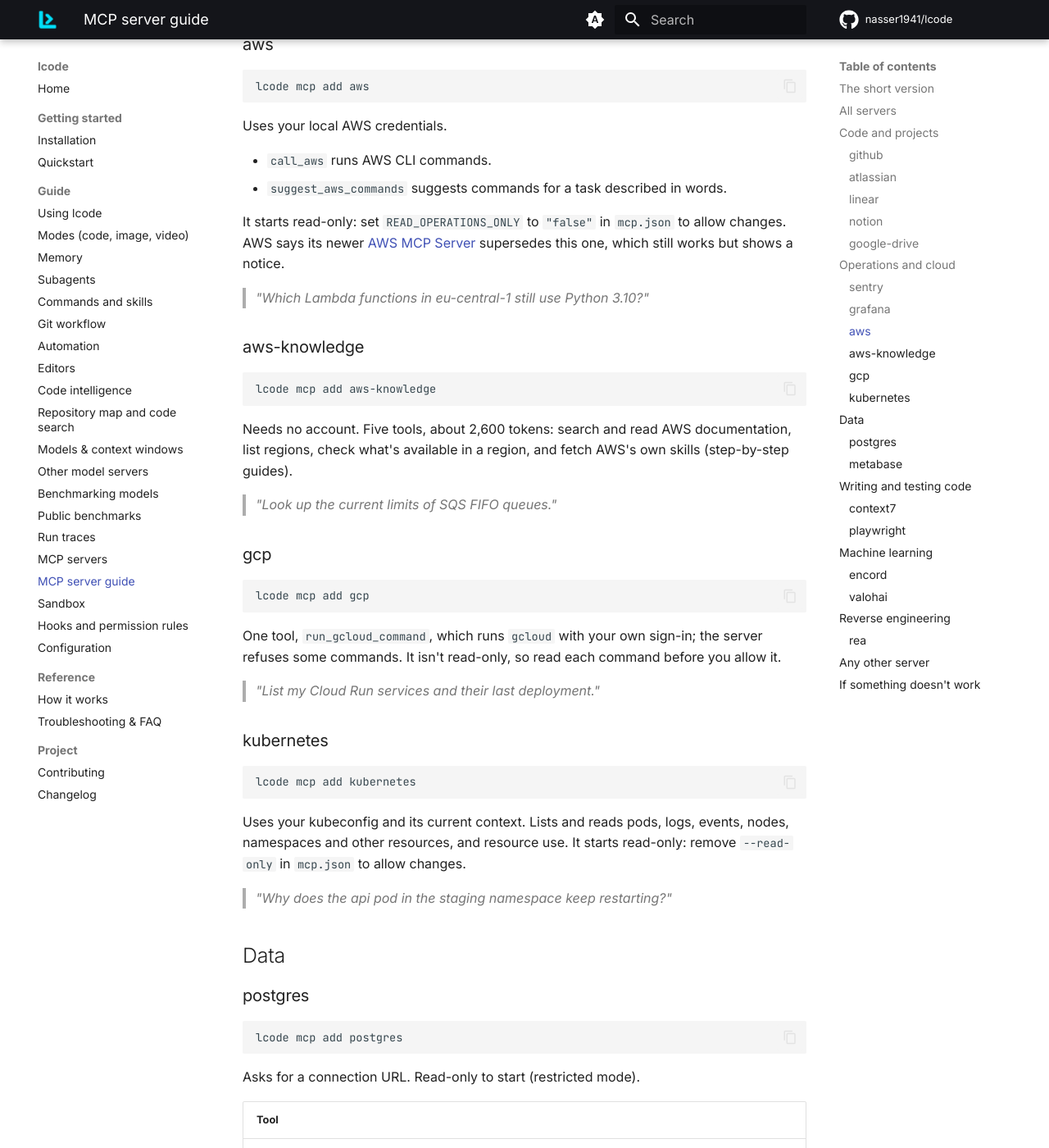
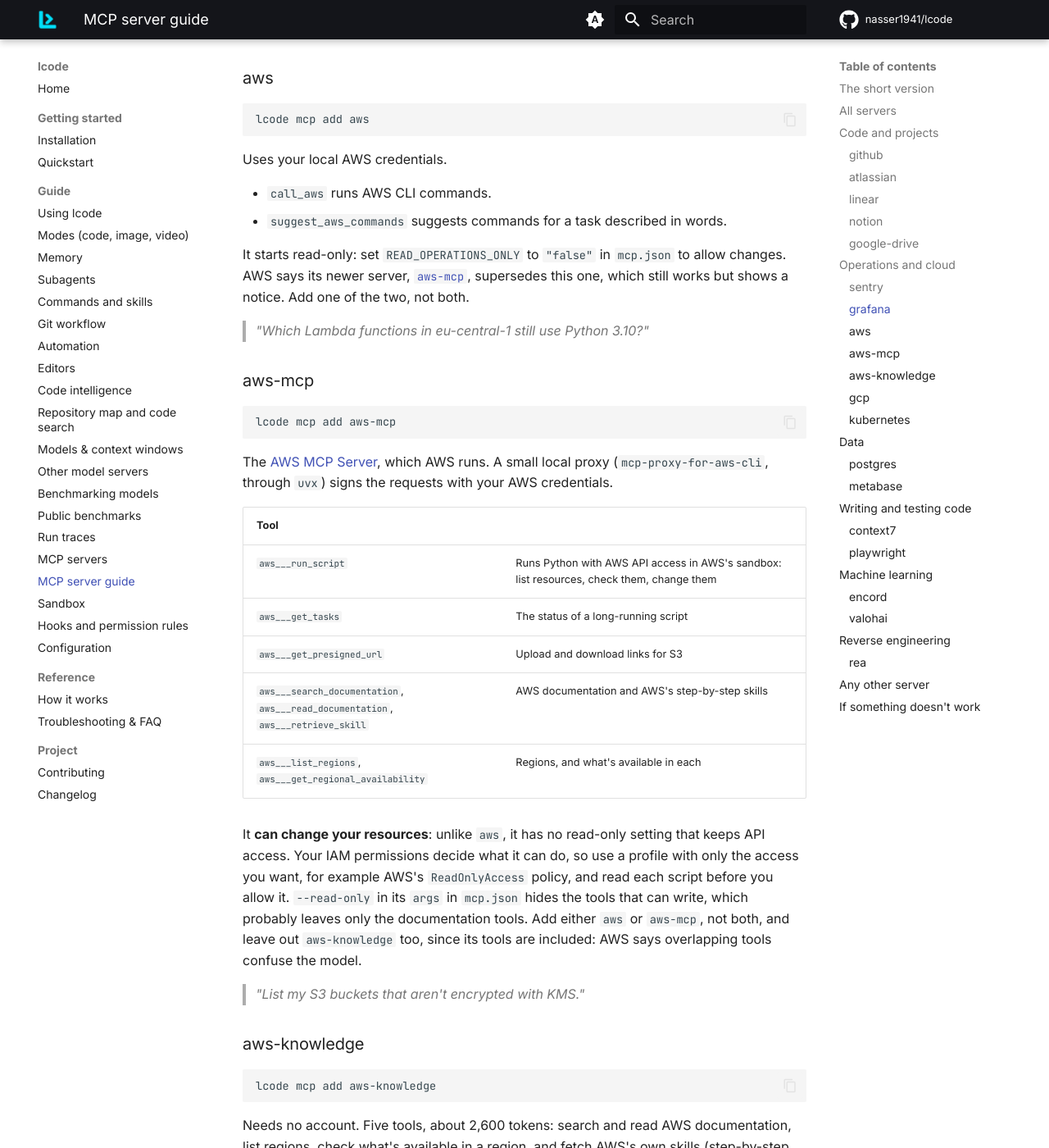
Before and after one commit to nasser1941/lcode, an MkDocs documentation site: the page built from docs/mcp-guide.md, in a window 1280 px wide and 1400 px high, scrolled down 4385 px. Shown: the whole window at 82% size. Built offline with MkDocs 1.6.1 and Material for MkDocs 9.7.7, drawn with Linux system fonts in a browser that asks for light colours; comment, search, counter and statistics services are not loaded; some of the changed text lies outside the part shown.

Commit message:
Add aws-mcp, start Grafana read-only, correct the Atlassian and Google Drive notes (#278)
* Start Grafana read-only and correct the Atlassian and Google Drive setup notes

Grafana's server gets --disable-write, like the other servers that can change
things. Atlassian's server offers Jira Service Management only with an API
token, and Google Drive's OAuth client needs "Use this client for an
AI-powered agent".

Co-Authored-By: Claude Opus 5.5 <noreply@anthropic.com>

* Add AWS's newer MCP server as aws-mcp

The AWS MCP Server, through AWS's version-pinned proxy (mcp-proxy-for-aws-cli
1.8.0), next to the AWS API MCP Server it supersedes. It can change resources
within the profile's IAM permissions; the docs say so.

Co-Authored-By: Claude Opus 5.5 <noreply@anthropic.com>

---------

Co-authored-by: Naser Derakhshan <9349840+nasser1941@users.noreply.github.com>
Co-authored-by: Claude Opus 5.5 <noreply@anthropic.com>

````diff
--- a/docs/mcp-guide.md
+++ b/docs/mcp-guide.md
@@ -36,8 +36,9 @@ Settings are in `~/.config/lcode/mcp.json`. Add only the servers you use: each o
 | [`notion`](#notion) | Pages and databases | yes | browser sign-in |
 | [`google-drive`](#google-drive) | Files in Google Drive | creates files | your own Google OAuth client |
 | [`sentry`](#sentry) | Errors, traces and releases | yes | browser sign-in |
-| [`grafana`](#grafana) | Dashboards, metrics, logs, alerts | yes | `uvx`, a service account token |
+| [`grafana`](#grafana) | Dashboards, metrics, logs, alerts | read-only to start | `uvx`, a service account token |
 | [`aws`](#aws) | AWS CLI commands | read-only to start | `uvx`, AWS credentials |
+| [`aws-mcp`](#aws-mcp) | AWS API calls, docs and skills | yes, within your IAM permissions | `uvx`, AWS credentials |
 | [`aws-knowledge`](#aws-knowledge) | AWS documentation | no | nothing |
 | [`gcp`](#gcp) | `gcloud` commands | yes | `npx`, `gcloud` signed in |
 | [`kubernetes`](#kubernetes) | Pods, logs, events | read-only to start | `npx`, a kubeconfig |
@@ -143,10 +143,9 @@ lcode mcp add grafana
 ```
 
 Asks for Grafana's address and a service account token (**Administration > Users and access > Service accounts**).
-Covers dashboards, Prometheus and Loki queries, other data sources, alert rules, incidents and on-call schedules,
-including changing dashboards and alert rules. It has about 80 tools, so list the ones you use under `tools` in
-`mcp.json`. Add `--disable-write` to its `args` there to make it
-read-only.
+Covers dashboards, Prometheus and Loki queries, other data sources, alert rules, incidents and on-call schedules.
+It starts read-only: remove `--disable-write` from its `args` in `mcp.json` to let it change
+dashboards and alert rules. It has about 80 tools, so list the ones you use under `tools` in `mcp.json`.
 
 > *"Query Loki for errors of the checkout service in the last hour and find where this code logs them."*
 
@@ -162,10 +161,34 @@ Uses your local AWS credentials.
 - `suggest_aws_commands` suggests commands for a task described in words.
 
 It starts read-only: set `READ_OPERATIONS_ONLY` to `"false"` in `mcp.json` to allow changes. AWS says its newer
-[AWS MCP Server](https://docs.aws.amazon.com/agent-toolkit/latest/userguide/mcp-server.html) supersedes this one,
-which still works but shows a notice.
+server, [`aws-mcp`](#aws-mcp), supersedes this one, which still works but shows a notice. Add one of the two, not both.
 
 > *"Which Lambda functions in eu-central-1 still use Python 3.10?"*
+
+### aws-mcp
+
+```bash
+lcode mcp add aws-mcp
+```
+
+The [AWS MCP Server](https://docs.aws.amazon.com/agent-toolkit/latest/userguide/mcp-server.html), which AWS runs. A small
+local proxy (`mcp-proxy-for-aws-cli`, through `uvx`) signs the requests with your AWS credentials.
+
+| Tool | |
+|---|---|
+| `aws___run_script` | Runs Python with AWS API access in AWS's sandbox: list resources, check them, change them |
+| `aws___get_tasks` | The status of a long-running script |
+| `aws___get_presigned_url` | Upload and download links for S3 |
+| `aws___search_documentation`, `aws___read_documentation`, `aws___retrieve_skill` | AWS documentation and AWS's step-by-step skills |
+| `aws___list_regions`, `aws___get_regional_availability` | Regions, and what's available in each |
+
+It **can change your resources**: unlike `aws`, it has no read-only setting that keeps API access. Your IAM permissions
+decide what it can do, so use a profile with only the access you want, for example AWS's `ReadOnlyAccess` policy, and
+read each script before you allow it. `--read-only` in its `args` in `mcp.json` hides the tools that can write, which
+probably leaves only the documentation tools. Add either `aws` or `aws-mcp`, not both, and leave out `aws-knowledge`
+too, since its tools are included: AWS says overlapping tools confuse the model.
+
+> *"List my S3 buckets that aren't encrypted with KMS."*
 
 ### aws-knowledge
 
````
Also changed, not shown: other parts of docs/mcp-guide.md (+1 -2 lines), CHANGELOG.md (+14 -0 lines), docs/mcp.md (+8 -5 lines), src/lcode/mcp/catalog.toml (+37 -7 lines).
